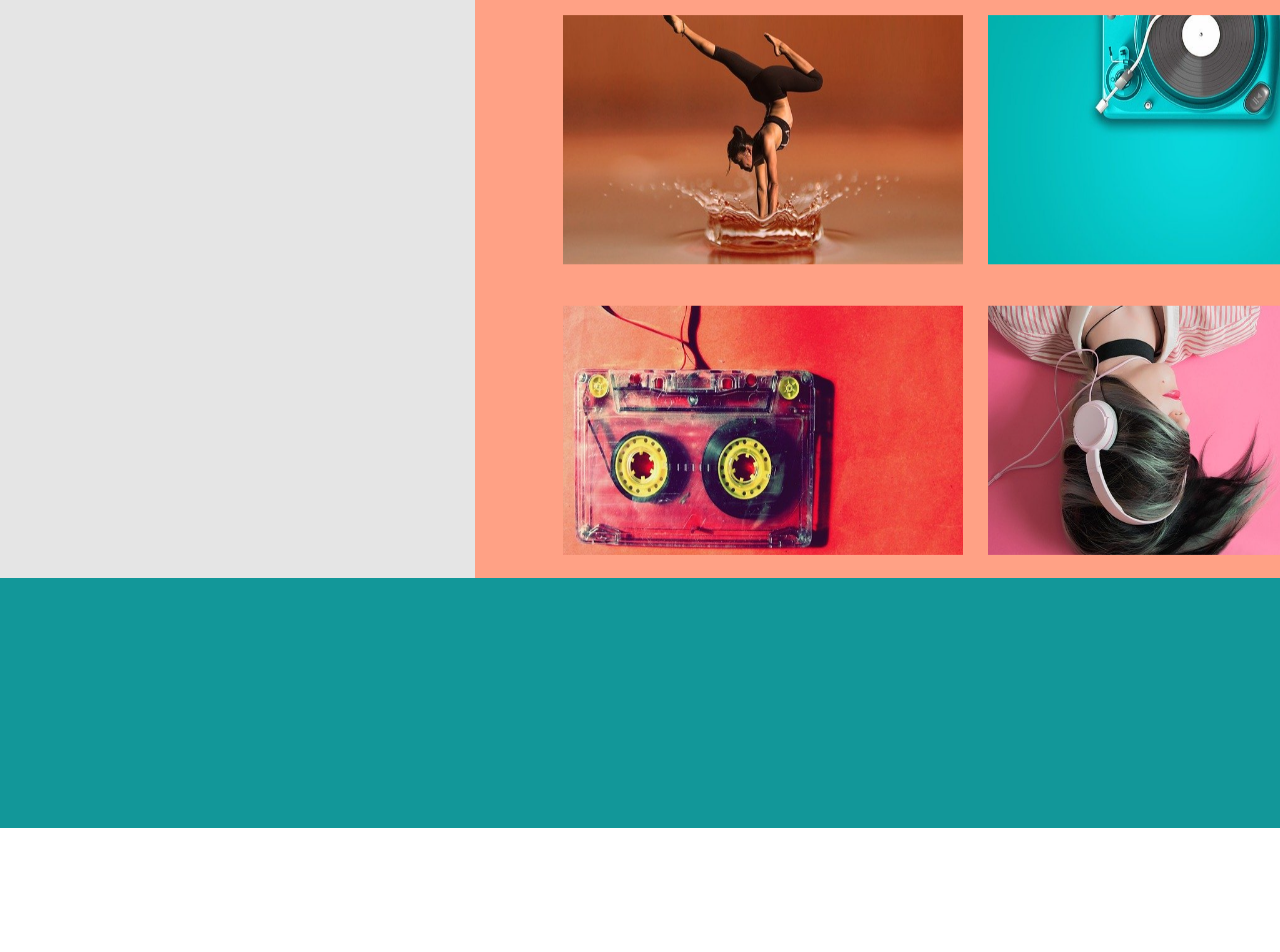
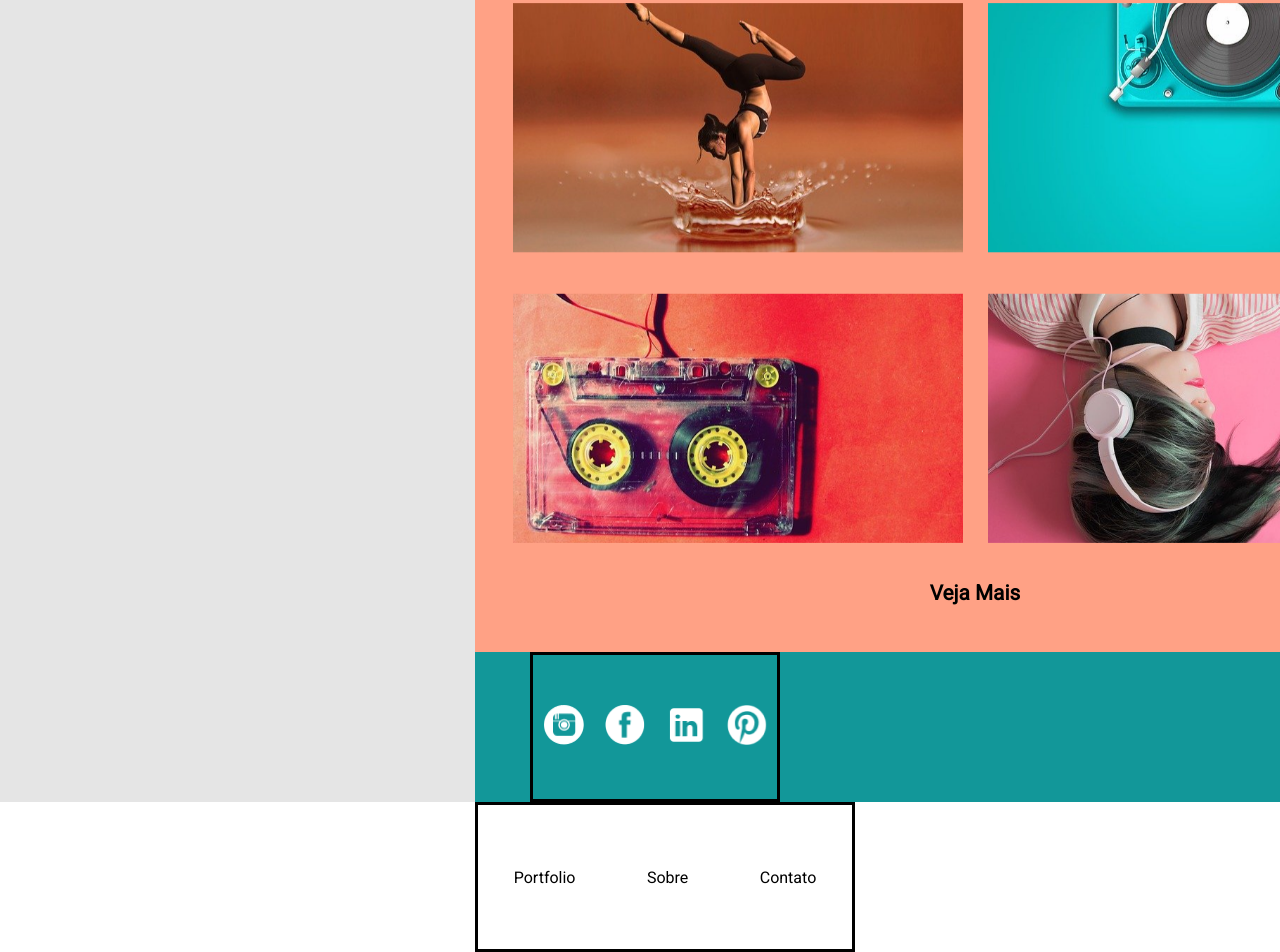
Before and after one commit to LucasCardozoti/beat-t1, a plain HTML site: page index.html in a window 1280 px wide. Shown: the part 788-1740 px from the top of the page. Before the commit the page ends 1616 px from the top, so only its background shows below. Drawn offline with Linux system fonts and the light colour scheme.

Commit message:
Quase tudo feito, porem travei no footer

```diff
--- a/index.html
+++ b/index.html
@@ -8,31 +8,31 @@
     <link rel="preconnect" href="https://fonts.googleapis.com">
 <link rel="preconnect" href="https://fonts.gstatic.com" crossorigin>
 <link href="https://fonts.googleapis.com/css2?family=Roboto&display=swap" rel="stylesheet">
-    <title>18/11/2022</title>
+    <title>Beat</title>
 </head>
 <body>
     <section id="Site">
     <header>
         <section id="inicio">
-            <div class="portifolio"><nav>
+            <div class="portfolio"><nav>
                 <ul>
-                    <li>Portifolio</li>
+                    <li>Portfolio</li>
                 </ul>
-            </nav>
+                </nav>
             </div>
 
             <div class="sobre"><nav>
                 <ul>
                     <li>Sobre</li>
                 </ul>
-            </nav>
+                </nav>
             </div>
 
             <div class="contato"><nav>
                 <ul>
                     <li>Contato</li>
                 </ul>
-            </nav>
+                </nav>
             </div>
 
         </section>
@@ -55,14 +55,14 @@
                 <ul>
                     <li>Arte & Desing</li>
                 </ul>
-            </nav>
+                </nav>
             </div>
 
             <div class="EstiloEMusica"><nav>
                 <ul>
                     <li>Estilo & Musica</li>
                 </ul>
-            </nav>
+                </nav>
             </div>
 
             <div class="EbookEVideos"><nav>
@@ -88,7 +88,7 @@
             <img src="imagem/Loucura.png"
             alt="Mulher fazendo pirueta"
             height="250px"
-            width="400px"
+            width="450px"
             />
         </div>
 
@@ -96,7 +96,7 @@
             <img src="imagem/TocadorPortatil.png"
             alt="Tocador antigo portatil"
             height="250px"
-            width="400px"
+            width="450px"
             />
         </div>
 
@@ -104,7 +104,7 @@
             <img src="imagem/TocadorAntigo.png"
             alt="Tocador de vinil"
             height="250px"
-            width="400px"
+            width="450px"
             />
         </div>
 
@@ -112,13 +112,75 @@
             <img src="imagem/Fone.png"
             alt="Mulher com fone"
             height="250px"
-            width="400px"
+            width="450px"
             />
         </div>
-        </section>
+
+    </section>
+
+        <div class="VejaMais"><nav>
+            <h5>Veja Mais</h5>
+            </nav>
+        </div>
     </main>
 
     <footer>
+        <section id="RedesSociaisEFinal">
+            <div class="Instagram">
+                <img src="imagem/insta.png"
+                alt="Logo do Instagram"
+                height="40px"
+                width="40px"
+                />
+            </div>
+
+            <div class="Facebook">
+                <img src="imagem/face.png"
+                alt="Logo do Facebook"
+                height="40px"
+                width="40px"
+                />
+            </div>
+
+            <div class="Linkedin">
+                <img src="imagem/linkedin.png"
+                alt="Logo do Linkedin"
+                height="40px"
+                width="40px"
+                />
+            </div>
+
+            <div class="Pinterest">
+                <img src="imagem/pinterest.png"
+                alt="Logo do Pinterest"
+                height="40px"
+                width="40px"
+                />
+            </div>
+        </section>
+
+        <section id="Final">
+            <div class="Portfolio"><nav>
+                <ul>
+                    <li>Portfolio</li>
+                </ul>
+                </nav>
+            </div>
+
+            <div class="Sobre"><nav>
+                <ul>
+                    <li>Sobre</li>
+                </ul>
+                </nav>
+            </div>
+
+            <div class="Contato"><nav>
+                <ul>
+                    <li>Contato</li>
+                </ul>
+                </nav>
+            </div>
+        </section>
 
     </footer>
 </section>
--- a/style.css
+++ b/style.css
@@ -63,7 +63,7 @@
   }
 
   main {
-    /* height: 1000px; */
+    height: 940px;
     width: 1000px;
     margin-left: 25%;
     font-size: 25px;
@@ -77,21 +77,24 @@
     margin-left: 30px;
     display: flex;
     align-items: flex-end;
+    font-family: 'Roboto', sans-serif;
     /* border: solid; */
   }
 
   .Descricao {
     margin-top: 30px;
     margin-left: 30px;
+    font-family: 'Roboto', sans-serif;
+    font-size: 23px;
     color: black;
     /* border: solid; */
   }
 
   #ImagensMusica {
   height: 580px;
-  width: 850px;
-  margin-top: 100px;
-  margin-left: 75px;
+  width: 950px;
+  margin-top: 90px;
+  margin-left: 25px;
   display: flex;
   flex-direction: column;
   justify-content: space-around;
@@ -101,15 +104,40 @@
   /* border: solid; */
   }
 
-
-
-
-
-
-
-
+  .VejaMais {
+    margin-top: 15px;
+    display: flex;
+    justify-content: center;
+    color: black;
+    font-family: 'Roboto', sans-serif;
+    font-weight: bold;
+    /* border: solid; */
+  }
 
   footer {
-    height: 250px;
+    height: 150px;
+    width: 1000px;
+    margin-left: 25%;
     background-color: #129799;
   }
+
+  #RedesSociaisEFinal {
+    height: 150px;
+    width: 250px;
+    margin-left: 55px;
+    display: flex;
+    justify-content: space-around;
+    align-items: center;
+    border: solid;
+  }
+
+  #Final {
+    height: 150px;
+    width: 380px;
+    display: flex;
+    justify-content: space-around;
+    align-items: center;
+    font-family: 'Roboto', sans-serif;
+     /* color: white; */
+    border: solid;
+  }
```
Also changed, not shown: imagem/face.png (added), imagem/insta.png (added), imagem/linkedin.png (added), imagem/pinterest.png (added).
